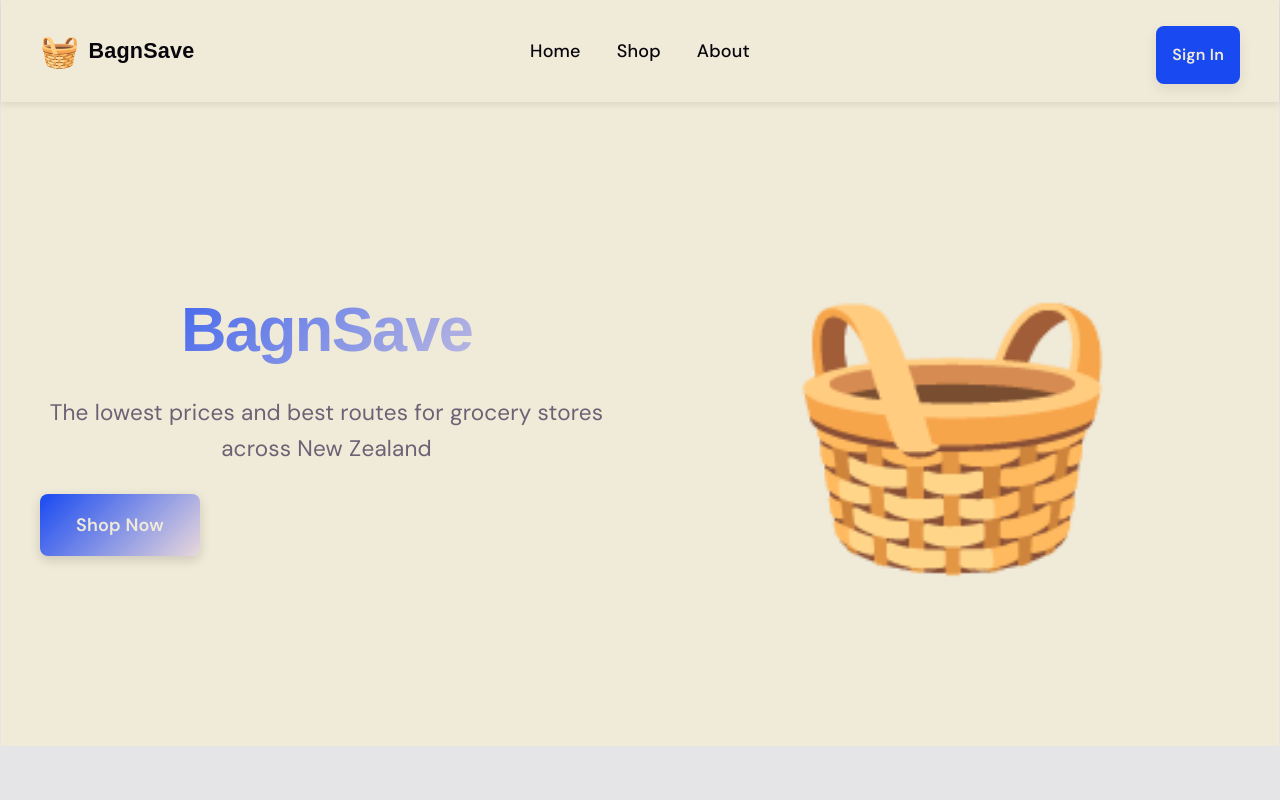
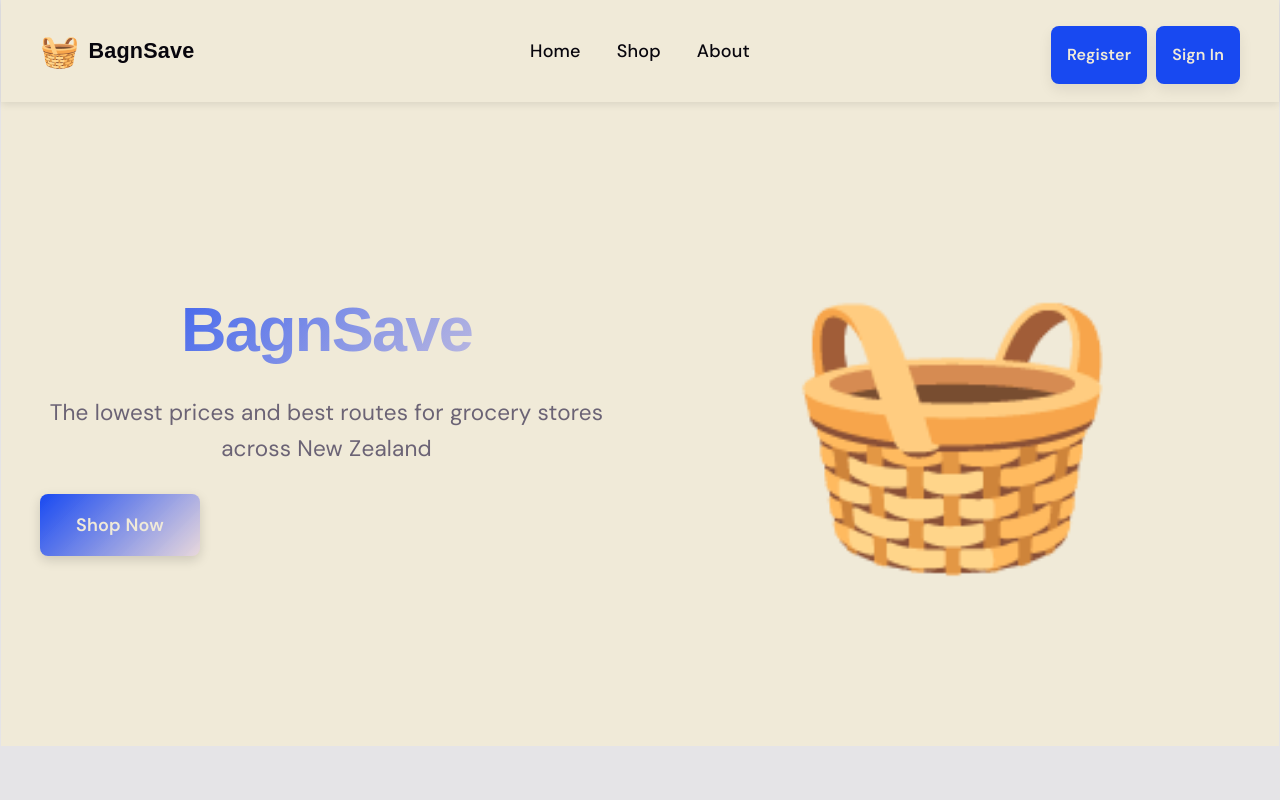
Before and after one commit to joshuapinpin/grocery-optimisation-project, a React (Vite) app in the folder frontend/: page / in a window 1280 px wide. Shown: the top 800 px of the page. Built offline with nearby package versions, Linux system fonts and the light colour scheme; a web font is replaced by a local one.

Commit message:
Restoring Nav bar Links

```diff
--- a/frontend/src/components/Navbar.tsx
+++ b/frontend/src/components/Navbar.tsx
@@ -16,7 +16,7 @@ function Navbar() {
             </Link>
           </li>
           <li className="nav-item">
-            <Link to="/mock/products" className="nav-link">
+            <Link to="/select-items" className="nav-link">
               Shop
             </Link>
           </li>
@@ -28,6 +28,9 @@ function Navbar() {
         </ul>
 
         <div className="nav-actions">
+          <Link to="/register" className ="login-button">
+            Register
+          </Link>
           <Link to="/login" className="login-button">
             Sign In
           </Link>
```
